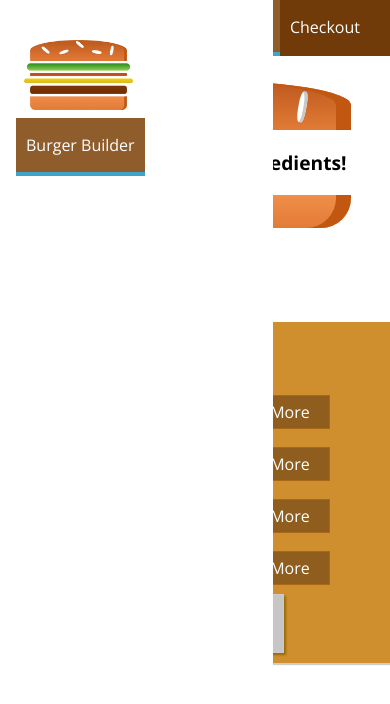
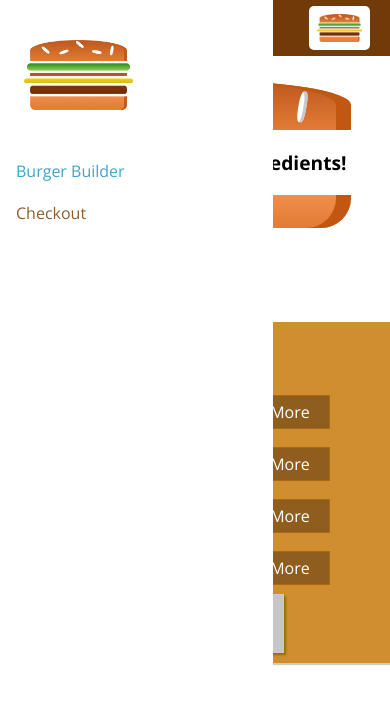
Before and after one commit to juliastetskaya/burger, a React app: page / in a window 390 px wide. Shown: the top 704 px of the page. Built offline with nearby package versions, Linux system fonts and the light colour scheme.

Commit message:
add responsive styles for Navigation Items

```diff
--- a/src/components/Navigation/NavigationItems/NavigationItem.jsx
+++ b/src/components/Navigation/NavigationItems/NavigationItem.jsx
@@ -4,25 +4,36 @@ import { css } from '@emotion/core';
 
 
 const ItemStyled = styled.li`
+    margin: 10px 0;
+    box-sizing: border-box;
+    display: block;
+    width: 100%;
+
+    @media (min-width: 500px) {
         margin: 0;
-    box-sizing: border-box;
         display: flex;
         height: 100%;
+        width: auto;
         align-items: center;
+    }
 `;
 
 const activeLink = css`
+    color: #40A4C8;
+
+    @media (min-width: 500px) {
         background-color: #8F5C2C;
         border-bottom: 4px solid #40A4C8;
         color: white;
+        height: 100%;
+        padding: 16px 10px;
+    }
 `;
 
 const LinkStyled = styled.a`
-    color: white;
+    color: #8F5C2C;
     text-decoration: none;
-    height: 100%;
-    padding: 16px 10px;
-    border-bottom: 4px solid transparent;
+    width: 100%;
     box-sizing: border-box;
     display: block;
     ${({active}) => active && activeLink};
@@ -30,6 +41,18 @@ const LinkStyled = styled.a`
     &:hover,
     &:active {
         ${activeLink}
+    }
+
+    @media (min-width: 500px) {
+        color: white;
+        height: 100%;
+        padding: 16px 10px;
+        border-bottom: 4px solid transparent;
+
+        &:hover,
+        &:active {
+            ${activeLink}
+        }
     }
 `;
 
--- a/src/components/Navigation/NavigationItems/index.jsx
+++ b/src/components/Navigation/NavigationItems/index.jsx
@@ -8,8 +8,13 @@ const NavigationListStyled = styled.ul`
     padding: 0;
     list-style: none;
     display: flex;
+    flex-flow: column;
     align-items: center;
     height: 100%;
+
+    @media (min-width: 500px) {
+        flex-flow: row;
+    }
 `;
 
 const NavigationItems = () => (
--- a/src/components/Navigation/SideDrawer.jsx
+++ b/src/components/Navigation/SideDrawer.jsx
@@ -24,6 +24,7 @@ const WrapperStyled = styled.div`
 
 const StyledLogo = styled(Logo)`
     height: 11%;
+    margin-bottom: 32px;
 `;
 
 const SideDrawer = () => {
--- a/src/components/Navigation/Toolbar.jsx
+++ b/src/components/Navigation/Toolbar.jsx
@@ -21,6 +21,10 @@ const HeaderStyled = styled.header`
 
 const NavStyled = styled.nav`
     height: 100%;
+
+    @media (max-width: 499px) {
+        display: none;
+    }
 `;
 
 const StyledLogo = styled(Logo)`
```
Lines whose indentation alone changed are shown as unchanged.
